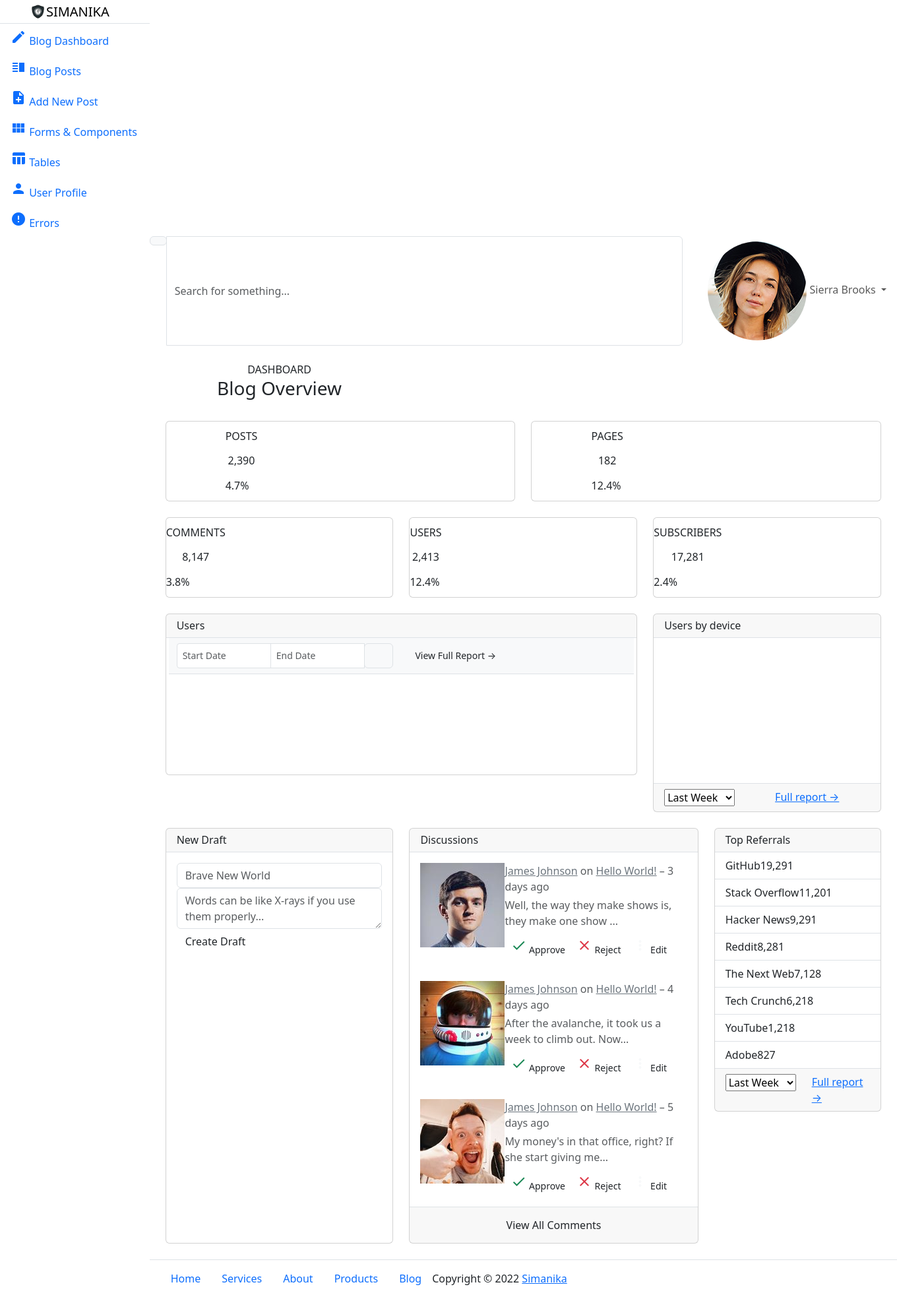
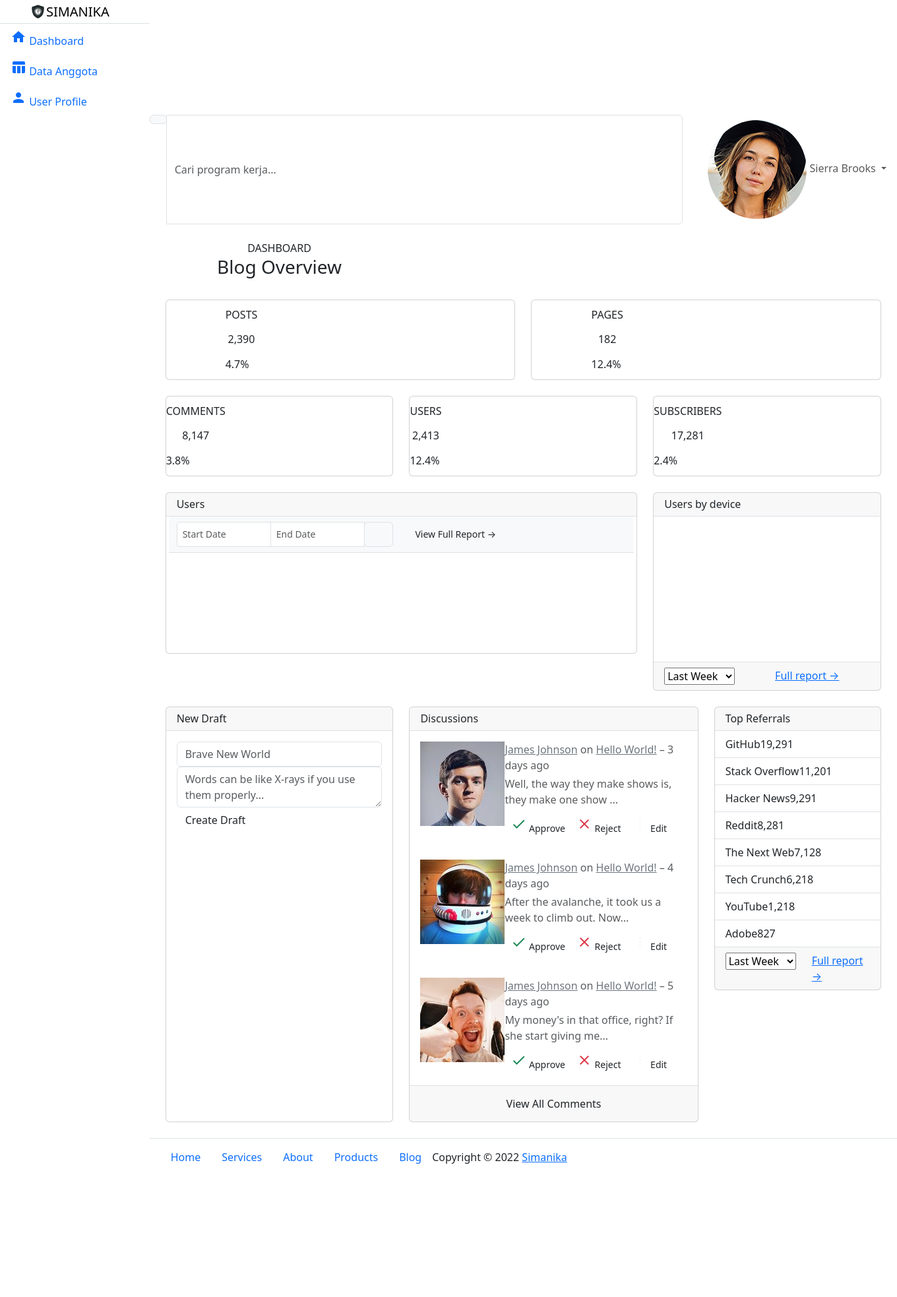
Before and after one commit to you-ink/simanika, a CodeIgniter app: page /database/index.php/dashboard/index in a window 1360 px wide; the page is wider, and only the part inside the window is pictured. Shown: that part at 66% size. After the commit the page ends 1764 px from the top of that part, so only its background shows below. Run offline with CodeIgniter, Linux system fonts and the light colour scheme; a map, chart or similar area stays blank; some libraries are stand-ins or nearby versions.

Commit message:
Add Data Anggota + Update Sidebar, Navbar

```diff
--- a/application/controllers/Dashboard.php
+++ b/application/controllers/Dashboard.php
@@ -33,6 +33,18 @@ class Dashboard extends CI_Controller {
 		$this->load->view('app/dashboard/footer', $data);
 	}
 
+	public function member()
+	{
+		$data['title'] = 'Simanika - Data Anggota';
+
+		$this->load->view('app/dashboard/header', $data);
+		$this->load->view('app/dashboard/sidebar', $data);
+		$this->load->view('app/dashboard/navbar', $data);
+		$this->load->view('dashboard/member', $data);
+		$data['script'] = get_views('dashboard/js/member');
+		$this->load->view('app/dashboard/footer', $data);
+	}
+
 }
 
 /* End of file Dashboard.php */
--- a/application/views/app/dashboard/navbar.php
+++ b/application/views/app/dashboard/navbar.php
@@ -9,7 +9,7 @@
               <i class="fas fa-search"></i>
             </div>
           </div>
-          <input class="navbar-search form-control" type="text" placeholder="Search for something..." aria-label="Search"> </div>
+          <input class="navbar-search form-control" type="text" placeholder="Cari program kerja..." aria-label="Search"> </div>
       </form>
       <ul class="navbar-nav border-left flex-row ">
         <li class="nav-item border-right dropdown notifications">
@@ -53,12 +53,8 @@
             <span class="d-none d-md-inline-block">Sierra Brooks</span>
           </a>
           <div class="dropdown-menu dropdown-menu-small">
-            <a class="dropdown-item" href="user-profile-lite.html">
+            <a class="dropdown-item" href="<?php echo base_url('dashboard/profile') ?>">
               <i class="material-icons">&#xE7FD;</i> Profile</a>
-            <a class="dropdown-item" href="components-blog-posts.html">
-              <i class="material-icons">vertical_split</i> Blog Posts</a>
-            <a class="dropdown-item" href="add-new-post.html">
-              <i class="material-icons">note_add</i> Add New Post</a>
             <div class="dropdown-divider"></div>
             <a class="dropdown-item text-danger" href="#">
               <i class="material-icons text-danger">&#xE879;</i> Logout </a>
--- a/application/views/app/dashboard/sidebar.php
+++ b/application/views/app/dashboard/sidebar.php
@@ -25,45 +25,21 @@
   <div class="nav-wrapper">
     <ul class="nav flex-column">
       <li class="nav-item">
-        <a class="nav-link active" href="index.html">
-          <i class="material-icons">edit</i>
-          <span>Blog Dashboard</span>
+        <a class="nav-link <?php echo ($this->uri->segment(2) == 'index' || empty($this->uri->segment(2)))?'active':'' ?>" href="<?php echo base_url('dashboard') ?>">
+          <i class="material-icons">home</i>
+          <span>Dashboard</span>
         </a>
       </li>
       <li class="nav-item">
-        <a class="nav-link " href="components-blog-posts.html">
-          <i class="material-icons">vertical_split</i>
-          <span>Blog Posts</span>
+        <a class="nav-link <?php echo ($this->uri->segment(2) == 'member')?'active':'' ?>" href="<?php echo base_url('dashboard/member') ?>">
+          <i class="material-icons">table_chart</i>
+          <span>Data Anggota</span>
         </a>
       </li>
       <li class="nav-item">
-        <a class="nav-link " href="add-new-post.html">
-          <i class="material-icons">note_add</i>
-          <span>Add New Post</span>
-        </a>
-      </li>
-      <li class="nav-item">
-        <a class="nav-link " href="form-components.html">
-          <i class="material-icons">view_module</i>
-          <span>Forms &amp; Components</span>
-        </a>
-      </li>
-      <li class="nav-item">
-        <a class="nav-link " href="tables.html">
-          <i class="material-icons">table_chart</i>
-          <span>Tables</span>
-        </a>
-      </li>
-      <li class="nav-item">
-        <a class="nav-link " href="user-profile-lite.html">
+        <a class="nav-link <?php echo ($this->uri->segment(2) == 'profile')?'active':'' ?>" href="<?php echo base_url('dashboard/profile') ?>">
           <i class="material-icons">person</i>
           <span>User Profile</span>
-        </a>
-      </li>
-      <li class="nav-item">
-        <a class="nav-link " href="errors.html">
-          <i class="material-icons">error</i>
-          <span>Errors</span>
         </a>
       </li>
     </ul>
```
Also changed, not shown: application/views/dashboard/js/member.php (added), application/views/dashboard/member.php (added).
